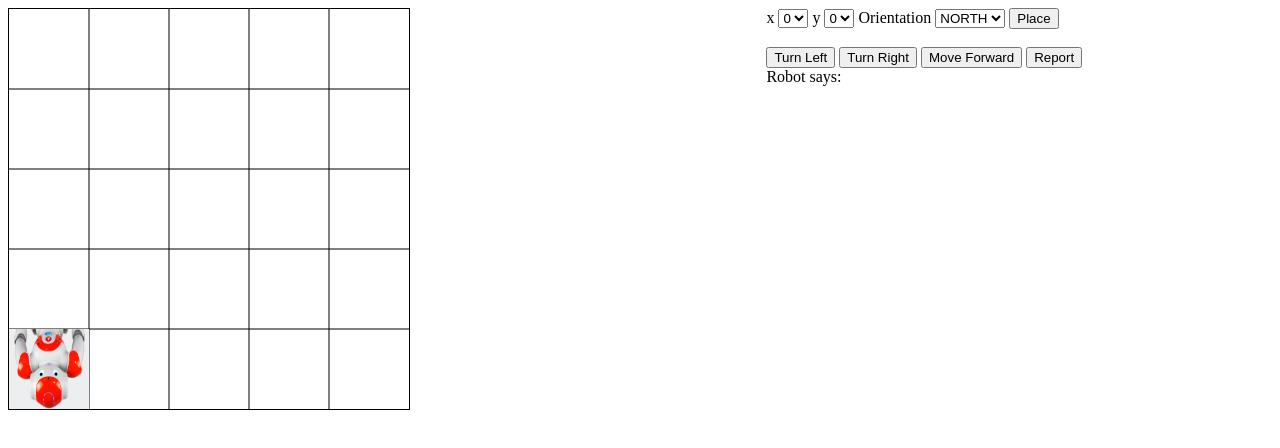
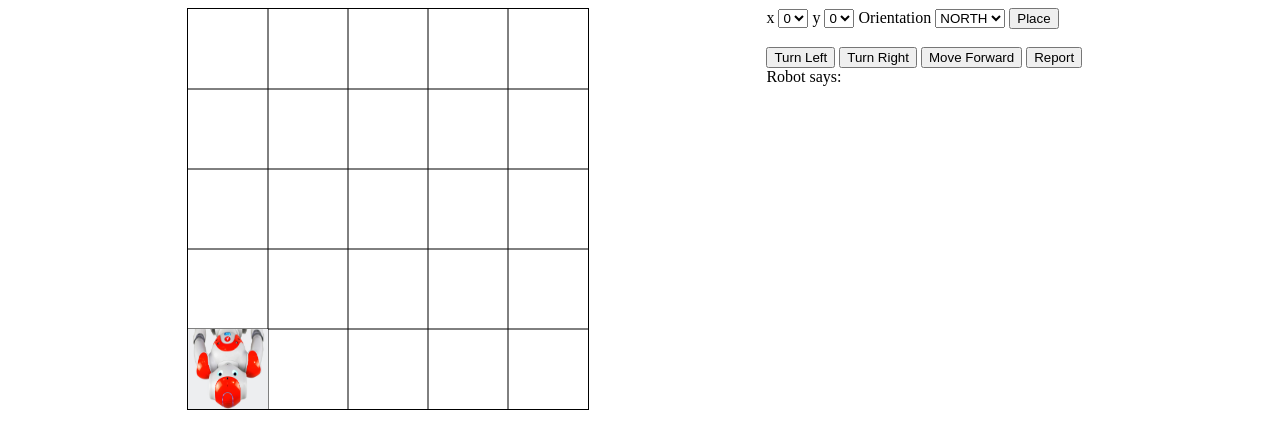
Before and after one commit to ericatsydney/nao-roam, a website: page index.html in a window 1280 px wide. Drawn offline with Linux system fonts and the light colour scheme.

Commit message:
Refine readme file

```diff
--- a/assets/stylesheets/application.css
+++ b/assets/stylesheets/application.css
@@ -3,6 +3,13 @@
   width: 60%;
   height: 400px;
   position: relative;
+  text-align: center;
+}
+
+.canvas-wrapper {
+  width: 400px;
+  height: 400px;
+  margin: 0 auto;
 }
 
 .canvas {
```
Also changed, not shown: README.md.
